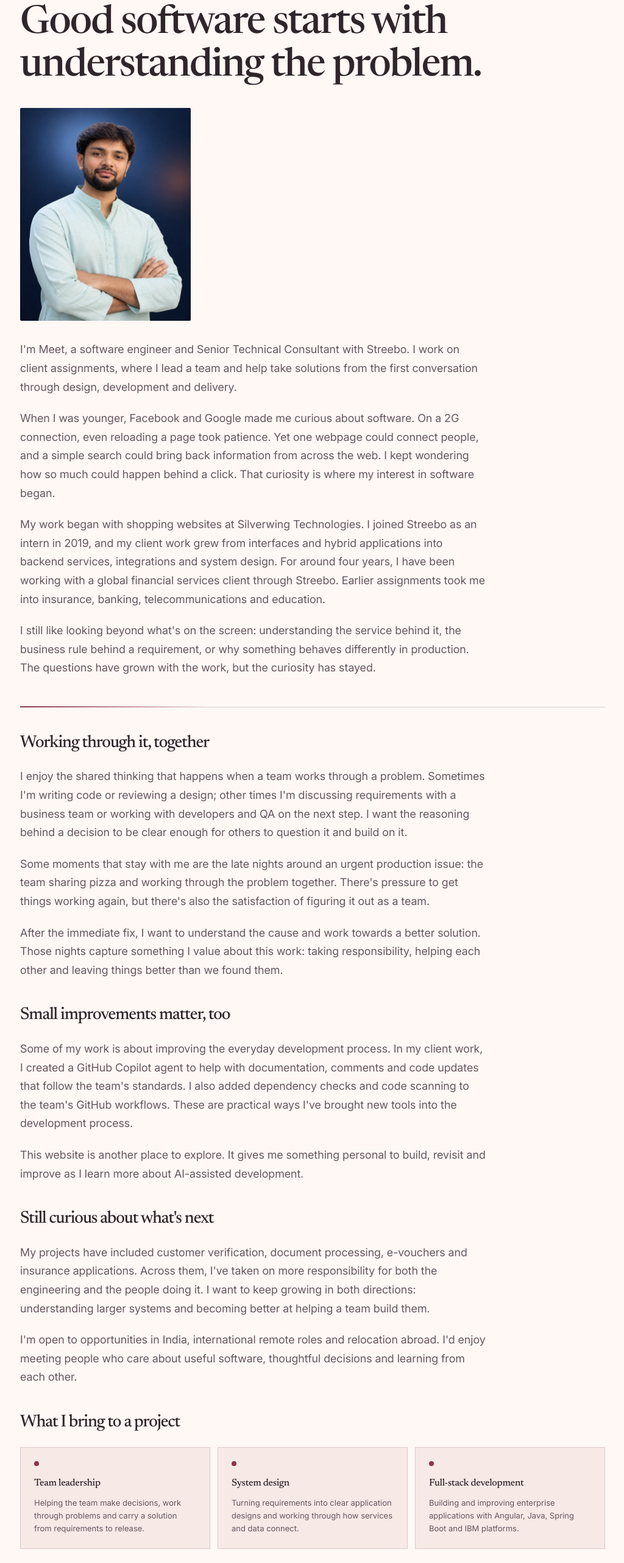
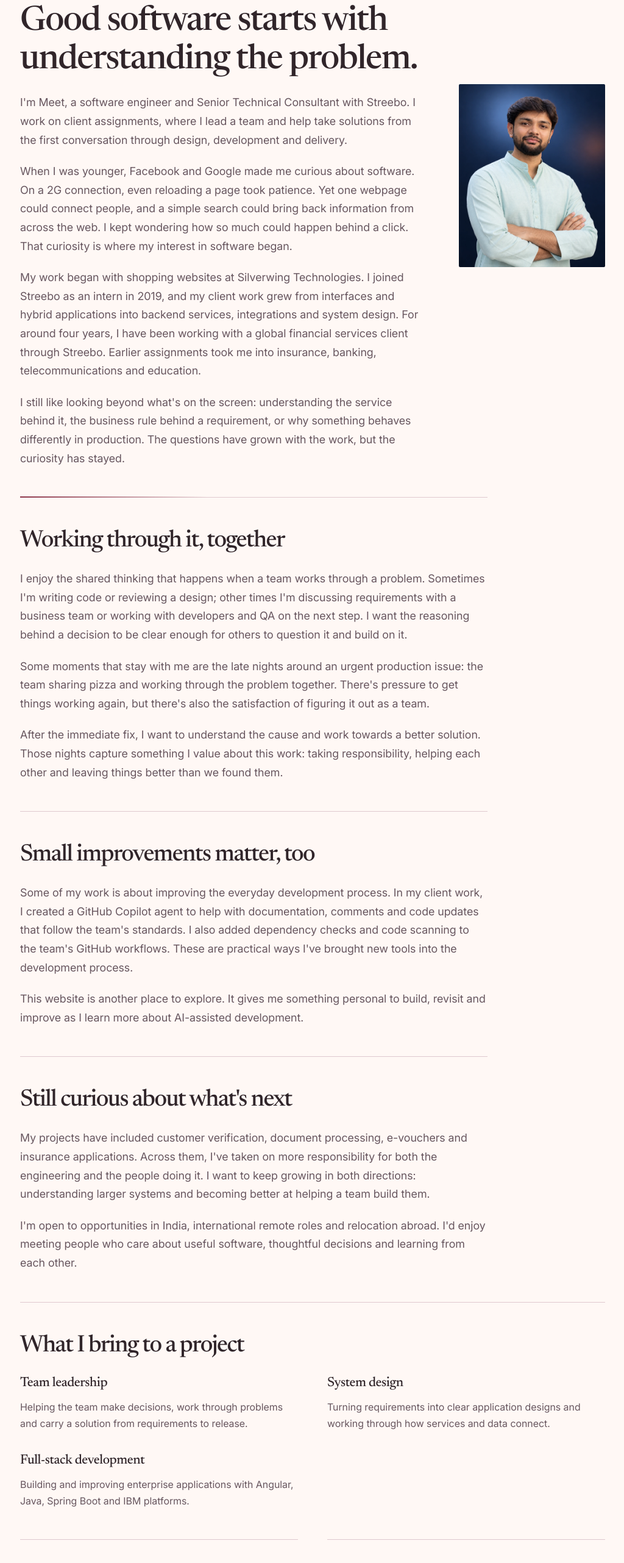
Before and after one commit to meetbyte/meetbyte.github.io, a Next.js app: page /about in a window 1280 px wide. Shown: the part 234-2797 px from the top of the page at 61% size, without its empty margins (127-1151 px from the left). Built offline with nearby package versions, Linux system fonts and the light colour scheme.

Commit message:
feat(MEE-15,MEE-16,MEE-19): refine verified editorial core page layouts

```diff
--- a/src/app/about/page.tsx
+++ b/src/app/about/page.tsx
@@ -22,20 +22,23 @@ export default function About() {
   const biography = (typeof about.biography === "string" ? [about.biography] : about.biography ?? []).filter((paragraph) => paragraph.trim());
 
   return (
-    <div className="detail-page">
+    <div className="detail-page about-page">
       <div className="section-topline">
         <span className="eyebrow">{about.eyebrow}</span>
         <span className="topline-index">{about.topline} <span aria-hidden="true">↗</span></span>
       </div>
-      <div className="detail-intro">
-        <span className="detail-mark" aria-hidden="true">✳</span>
+      <header className="detail-intro about-intro">
         <h1>{about.title}</h1>
-        <SiteImage className="about-portrait" src={profile.portrait.src} alt={profile.portrait.alt} width={profile.portrait.width} height={profile.portrait.height} sizes="(max-width: 640px) 80vw, 280px" />
+        <div className="about-intro-grid">
+        <div className="about-intro-copy">
         {about.introduction && <p className="detail-lead">{about.introduction}</p>}
         {biography.length > 0 ? biography.map((paragraph, index) => (
           <p className="detail-body" key={index}>{paragraph}</p>
         )) : <p className="detail-empty">{about.placeholder}</p>}
-      </div>
+        </div>
+        <SiteImage className="about-portrait" src={profile.portrait.src} alt={profile.portrait.alt} width={profile.portrait.width} height={profile.portrait.height} sizes="(max-width: 640px) 80vw, 280px" />
+        </div>
+      </header>
 
       {about.storySections?.filter((section) => section.paragraphs.some((paragraph) => paragraph.trim())).map((section) => (
         <section className="detail-section about-story" key={section.id} aria-labelledby={`story-${section.id}`}>
@@ -53,7 +56,6 @@ export default function About() {
           <div className="expertise-grid">
             {about.expertise.map((area) => (
               <article className="expertise-card" key={area.title}>
-                <span className="expertise-dot" aria-hidden="true" />
                 <h3>{area.title}</h3>
                 {area.description && <p>{area.description}</p>}
               </article>
--- a/src/app/contact/page.tsx
+++ b/src/app/contact/page.tsx
@@ -7,6 +7,7 @@ import { routes } from "@/constants/routes";
 import { PageHeading } from "@/components/page-heading";
 import { Icon } from "@/components/icons";
 import { contactContent as contact } from "@/data/contact";
+import { cvConfig } from "@/data/cv";
 import { pageMetadata } from "@/lib/metadata";
 import { requirePageEnabled } from "@/lib/require-page-enabled";
 export const metadata = pageMetadata("Contact", "Connect with Meet Thummar about engineering problems, enterprise applications and opportunities.", "/contact/");
@@ -21,8 +22,8 @@ export default function Contact() {
     <PageHeading eyebrow={pageEyebrow(routes.contact, "CONTACT")} title={contact.title} description={contact.introduction} />
     <section className="detail-section" aria-labelledby="email-heading"><p className="micro-label">THE DIRECT ROUTE</p><h2 id="email-heading">Write to me</h2>
       <a className="contact-email" href={emailHref}>{contact.email}<Icon name="arrow" size={25} /></a>
-      <p className="detail-body">{contact.opportunities}</p><a className="button button-primary contact-action" href={emailHref}>Start an email <Icon name="arrow" size={16} /></a>
+      <p className="detail-body">{contact.opportunities}</p>
     </section>
-    <section className="detail-section" aria-labelledby="elsewhere-heading"><h2 id="elsewhere-heading">Find me elsewhere</h2><div className="contact-socials">{contact.socials.map((social) => <a key={social.label} href={social.href} target="_blank" rel="noopener noreferrer" aria-label={`${social.label} (opens in a new tab)`}><span>{social.label}</span><Icon name="external" size={18} /></a>)}</div></section>
+    <section className="detail-section" aria-labelledby="elsewhere-heading"><h2 id="elsewhere-heading">Find me elsewhere</h2><div className="contact-socials">{contact.socials.map((social) => <a key={social.label} href={social.href} target="_blank" rel="noopener noreferrer" aria-label={`${social.label} (opens in a new tab)`}><span>{social.label}</span><Icon name="external" size={18} /></a>)}{cvConfig.available && cvConfig.href && <a href={cvConfig.href} download={cvConfig.filename}><span>{cvConfig.label}</span><Icon name="arrow" size={18} /></a>}</div></section>
   </div>;
 }
--- a/src/app/layout.tsx
+++ b/src/app/layout.tsx
@@ -18,6 +18,7 @@ import "@/styles/colors.css";
 import "@/styles/globals.css";
 import "@/styles/polish.css";
 import "@/styles/editorial.css";
+import "@/styles/editorial-pages.css";
 import { RouteFocus } from "@/components/route-focus";
 import { cvConfig } from "@/data/cv";
 import { contactContent } from "@/data/contact";
--- a/src/app/resume/page.tsx
+++ b/src/app/resume/page.tsx
@@ -20,13 +20,12 @@ export default function Resume() {
   const resume = resumeContent;
 
   return (
-    <div className="detail-page">
+    <div className="detail-page resume-page">
       <div className="section-topline">
         <span className="eyebrow">{resume.eyebrow}</span>
         <span className="topline-index">{resume.topline} <span aria-hidden="true">↗</span></span>
       </div>
-      <div className="detail-intro">
-        <span className="detail-mark" aria-hidden="true">✳</span>
+      <header className="detail-intro">
         <h1>{resume.title}</h1>
         <p className="detail-lead">{resume.introduction}</p>
         {/* The download appears only after a real CV URL is configured. */}
@@ -35,7 +34,7 @@ export default function Resume() {
             {cvConfig.label}
           </a>
         ) : <p className="resume-cv-note">{cvConfig.unavailableTitle}</p>}
-      </div>
+      </header>
       <section className="detail-section resume-section" aria-labelledby="experience-heading">
         <h2 id="experience-heading">{resume.experienceHeading}</h2>
         <Timeline entries={resume.experience} empty={resume.emptyExperience} />
--- a/src/app/skills/page.tsx
+++ b/src/app/skills/page.tsx
@@ -18,22 +18,21 @@ export default function Skills() {
   const skills = skillsContent;
 
   return (
-    <div className="detail-page">
+    <div className="detail-page skills-page">
       <div className="section-topline">
         <span className="eyebrow">{skills.eyebrow}</span>
         <span className="topline-index">{skills.topline} <span aria-hidden="true">↗</span></span>
       </div>
-      <div className="detail-intro">
-        <span className="detail-mark" aria-hidden="true">✳</span>
+      <header className="detail-intro">
         <h1>{skills.title}</h1>
         <p className="detail-lead">{skills.introduction}</p>
-      </div>
+      </header>
 
-      {/* Categories and chips come from data; missing entries remain explicit. */}
+      {/* Verified competencies and exploratory learning keep separate labeled groups. */}
       <div className="skill-categories">
         {skills.categories.length > 0 ? (
           skills.categories.map((category) => (
-            <section className="skill-category" key={category.id} aria-labelledby={`skill-${category.id}`}>
+            <section className={`skill-category${category.id === "exploring" ? " skill-learning" : ""}`} key={category.id} aria-labelledby={`skill-${category.id}`}>
               <div className="skill-heading">
                 <h2 id={`skill-${category.id}`}>{category.title}</h2>
                 {category.description && <p>{category.description}</p>}
--- /dev/null
+++ b/src/styles/editorial-pages.css
@@ -0,0 +1,57 @@
+/**
+ * @file Text-led About, Resume, Skills and Contact composition using verified source content.
+ * @author meetbyte
+ */
+.detail-page .detail-intro h1 { max-width: 22ch; font-size: clamp(2.25rem, 4.5vw, 3.5rem); line-height: 1.12; }
+.detail-page .detail-intro { border-bottom: 0; }
+.detail-page .detail-section { margin: 0; padding-block: 48px; border-top: 1px solid var(--border); }
+.detail-page .detail-section h2 { margin: 0 0 24px; font-size: clamp(1.75rem, 3vw, 2.5rem); }
+.detail-page .detail-body,.detail-page .detail-section-intro { max-width: var(--reading-width); font-size: inherit; line-height: 1.7; }
+.about-story { max-width: var(--reading-width); }
+.about-intro-grid { display: grid; grid-template-columns: minmax(0, 1fr) 240px; align-items: start; gap: 48px; }
+.about-intro-copy { min-width: 0; }
+.about-intro-grid .about-portrait { width: 240px; margin: 8px 0 0; }
+.expertise-grid { display: grid; grid-template-columns: repeat(2, minmax(0, 1fr)); gap: 32px 48px; }
+.expertise-card { min-height: 0; border: 0; padding: 0; background: transparent; }
+.expertise-card h3 { font-size: 1.375rem; font-weight: 500; }
+.expertise-card p { font-size: 1rem; line-height: 1.7; }
+.detail-pair { gap: 48px; }
+.text-list { font-size: inherit; line-height: 1.7; }
+.about-page .text-list { display: grid; gap: 12px; padding-left: 20px; list-style: disc; }
+.about-page .text-list li { padding: 0; border: 0; border-radius: 0; background: transparent; font-size: inherit; }
+.resume-page .timeline { gap: 40px; margin: 0; padding: 0; border: 0; }
+.resume-page .timeline-node { display: none; }
+.resume-page .timeline-card { position: relative; border: 0; border-radius: 0; padding: 0 0 0 220px; background: transparent; }
+.resume-page .timeline-period { position: absolute; top: 3px; left: 0; width: 188px; margin: 0; font-size: 14px; line-height: 1.6; text-transform: none; letter-spacing: 0; font-weight: 500; }
+.resume-page .timeline-card h3 { font-size: 1.5rem; font-weight: 500; }
+.resume-page .timeline-meta { font-size: 14px; }
+.resume-page .timeline-summary,.resume-page .timeline-highlights { max-width: var(--reading-width); font-size: 1rem; line-height: 1.7; }
+.skill-categories { gap: 0; padding: 0; }
+.skill-category { display: grid; grid-template-columns: minmax(0, .8fr) minmax(0, 1.2fr); gap: 48px; padding: 48px 0; border-top: 1px solid var(--border); border-bottom: 0; }
+.skill-heading h2 { font-size: clamp(1.75rem, 3vw, 2.25rem); font-weight: 500; }
+.skill-heading p { font-size: 1rem; line-height: 1.7; }
+.skill-list { display: grid; grid-template-columns: minmax(0, 1fr); gap: 0; }
+.skill-list li { gap: 4px; padding: 16px 0; border: 0; border-bottom: 1px solid var(--border); border-radius: 0; background: transparent; font-size: 1rem; font-weight: 500; }
+.skill-list li:first-child { padding-top: 0; }
+.skill-list li:last-child { border-bottom: 0; }
+.skill-list small { font-size: .875rem; font-weight: 400; line-height: 1.6; color: var(--text-secondary); }
+.skill-learning { border-top: 2px solid var(--accent); }
+.contact-page .contact-email { font-family: var(--font-heading), Georgia, serif; font-size: clamp(1.15rem, 3.3vw, 2.5rem); font-weight: 500; text-decoration: underline; text-underline-offset: 6px; }
+.contact-page .contact-socials { display: flex; flex-wrap: wrap; gap: 16px 32px; }
+.contact-page .contact-socials a { min-height: 44px; padding: 8px 0; border: 0; border-radius: 0; background: transparent; font-size: 1rem; font-weight: 500; text-decoration: underline; text-underline-offset: 4px; transition: color 150ms ease; }
+.contact-page .contact-socials a:hover { transform: none; background: transparent; color: var(--accent-hover); }
+@media (max-width: 959px) {
+  .about-intro-grid { grid-template-columns: minmax(0, 1fr); gap: 24px; }
+  .about-intro-grid .about-portrait { width: min(280px, 100%); margin: 0; }
+  .skill-category { grid-template-columns: minmax(0, 1fr); gap: 24px; }
+}
+@media (max-width: 639px) {
+  .detail-page .detail-section,.skill-category { padding-block: 32px; }
+  .expertise-grid,.detail-pair { grid-template-columns: minmax(0, 1fr); gap: 24px; }
+  .detail-pair { gap: 0; }
+  .resume-page .timeline-card { padding: 0; }
+  .resume-page .timeline-period { position: static; width: auto; margin-bottom: 12px; }
+  .resume-page .timeline-summary,.resume-page .timeline-highlights { font-size: 1rem; }
+  .contact-page .contact-email svg { width: 18px; }
+}
+@media (prefers-reduced-motion: reduce) { .contact-page .contact-socials a { transition: none; } }
```
Also changed, not shown: scripts/qa/foundation-browser.mjs (+4 -3 lines), 3 other files (tests, documents, lock files or other folders).
